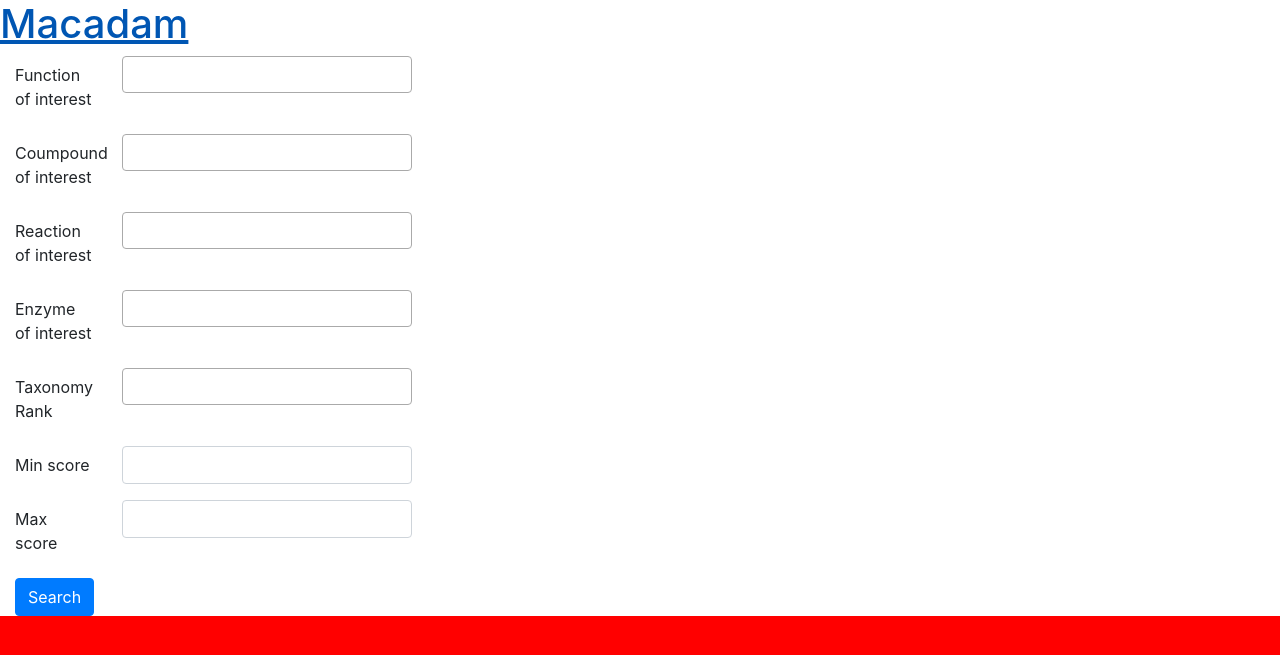
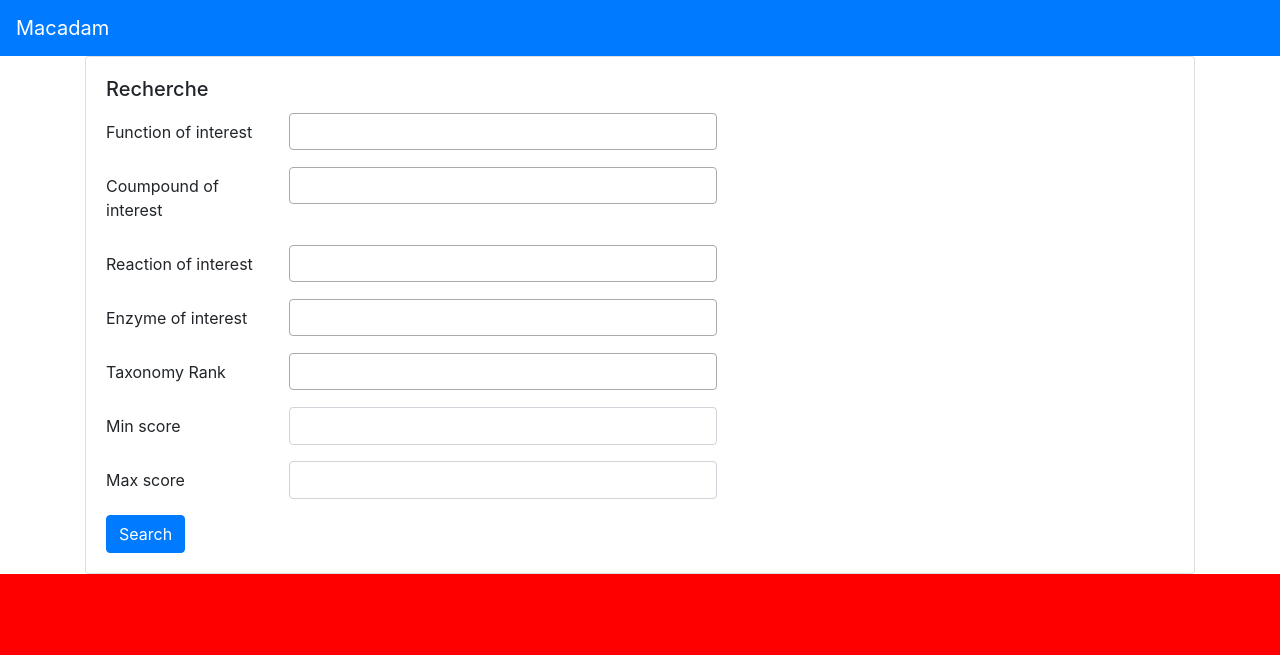
Before and after one commit to maloleboulch/MACADAM, a Flask app: page / in a window 1280 px wide. Shown: the top 655 px of the page. Run offline with Flask 2, Linux system fonts and the light colour scheme; data that the repository does not hold is empty; some libraries are stand-ins or nearby versions.

Commit message:
A bit of styling

```diff
--- a/templates/base.html
+++ b/templates/base.html
@@ -8,8 +8,8 @@
     <link rel="stylesheet" href="{{ url_for('static', filename='style.css') }}">
 </head>
 <body>
-    <nav>
-        <h1><a href="{{ url_for('index') }}">Macadam</a></h1>
+    <nav class="navbar navbar-dark bg-primary">
+        <a href="{{ url_for('index') }}" class="navbar-brand">Macadam</a>
     </nav>
     <section class="content">
         <header>
--- a/templates/index.html
+++ b/templates/index.html
@@ -2,43 +2,46 @@
 
 {% block content %}
 
-<div class="container-fluid">
-    <form>
+<div class="container">
+
+    <div class="card">
+        <form class="card-body">
+            <h5 class="card-title">Recherche</h5>
             <div class="form-group row" >
-            <label for="func" class="col-md-1 col-form-label">Function of interest</label>
-            <div class="col-md-3">
+                <label for="func" class="col-md-2 col-form-label">Function of interest</label>
+                <div class="col-md-5">
                     <select class="form-control" id="func" multiple="multiple">
                     </select>
                 </div>
             </div>
 
             <div class="form-group row" >
-            <label for="cpd" class="col-md-1 col-form-label">Coumpound of interest</label>
-            <div class="col-md-3">
+                <label for="cpd" class="col-md-2 col-form-label">Coumpound of interest</label>
+                <div class="col-md-5">
                     <select class="form-control" id="cpd" multiple="multiple">
                     </select>
                 </div>
             </div>
 
             <div class="form-group row" >
-            <label for="rxn" class="col-md-1 col-form-label">Reaction of interest</label>
-            <div class="col-md-3">
+                <label for="rxn" class="col-md-2 col-form-label">Reaction of interest</label>
+                <div class="col-md-5">
                     <select class="form-control" id="rxn" multiple="multiple">
                     </select>
                 </div>
             </div>
 
             <div class="form-group row" >
-            <label for="enz" class="col-md-1 col-form-label">Enzyme of interest</label>
-            <div class="col-md-3">
+                <label for="enz" class="col-md-2 col-form-label">Enzyme of interest</label>
+                <div class="col-md-5">
                     <select class="form-control" id="enz" multiple="multiple">
                     </select>
                 </div>
             </div>
 
             <div class="form-group row" >
-            <label for="taxonomyRank" class="col-md-1 col-form-label">Taxonomy Rank</label>
-            <div class="col-md-3">
+                <label for="taxonomyRank" class="col-md-2 col-form-label">Taxonomy Rank</label>
+                <div class="col-md-5">
                     <select class="form-control" id="taxonomyRank" multiple="multiple">
                         {% for rank in taxonomy_ranks %}
                         <option value="{{ rank }}">{{ rank }}</option>
@@ -48,15 +51,15 @@
             </div>
 
             <div class="form-group row" >
-            <label for="minScore" class="col-md-1 col-form-label">Min score</label>
-            <div class="col-md-3">
+                <label for="minScore" class="col-md-2 col-form-label">Min score</label>
+                <div class="col-md-5">
                     <input type="number" class="form-control" id="minScore" step="0.01">
                 </div>
             </div>
 
             <div class="form-group row" >
-            <label for="maxScore" class="col-md-1 col-form-label">Max score</label>
-            <div class="col-md-3">
+                <label for="maxScore" class="col-md-2 col-form-label">Max score</label>
+                <div class="col-md-5">
                     <input type="number" class="form-control" id="maxScore" step="0.01">
                 </div>
             </div>
@@ -64,4 +67,5 @@
             <button type="submit" class="btn btn-primary">Search</button>
         </form>
     </div>
+</div>
 {% endblock %}
```
Lines whose indentation alone changed are shown as unchanged.
